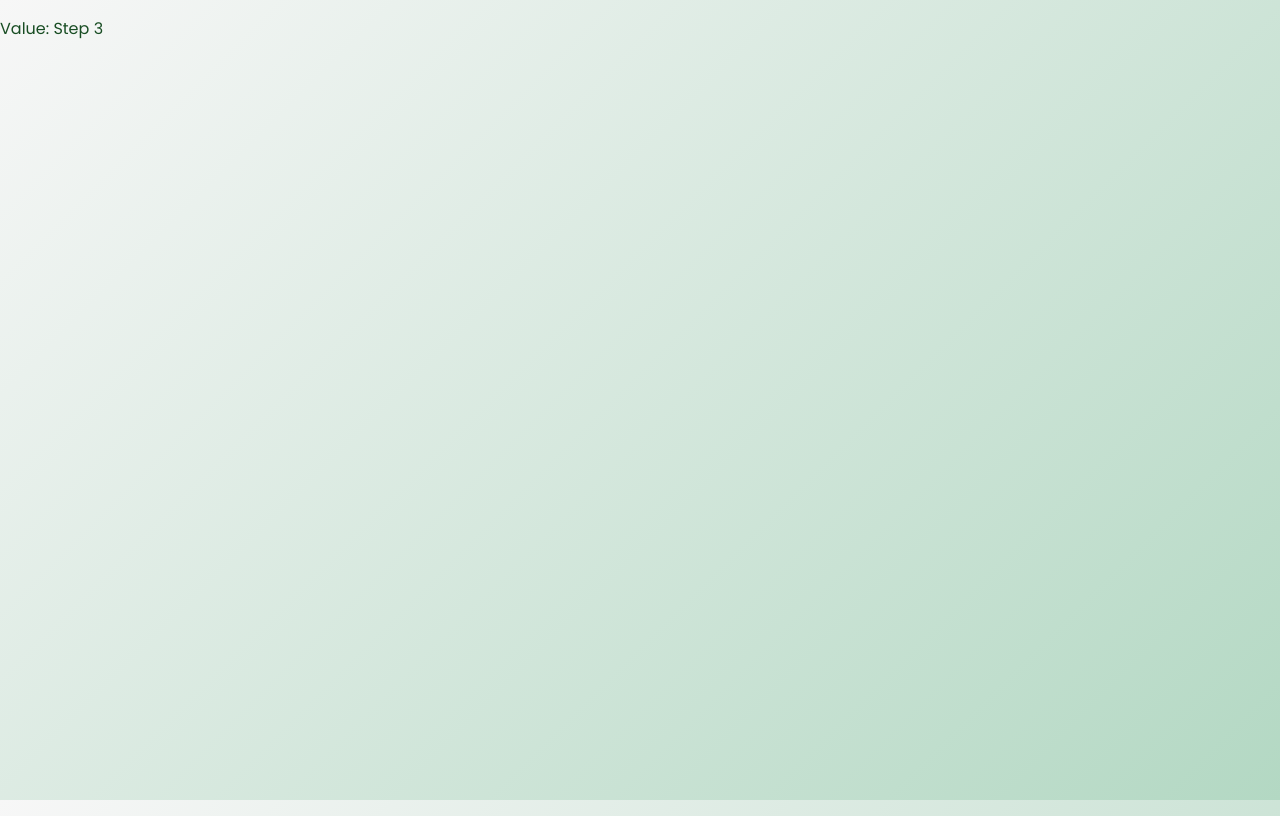
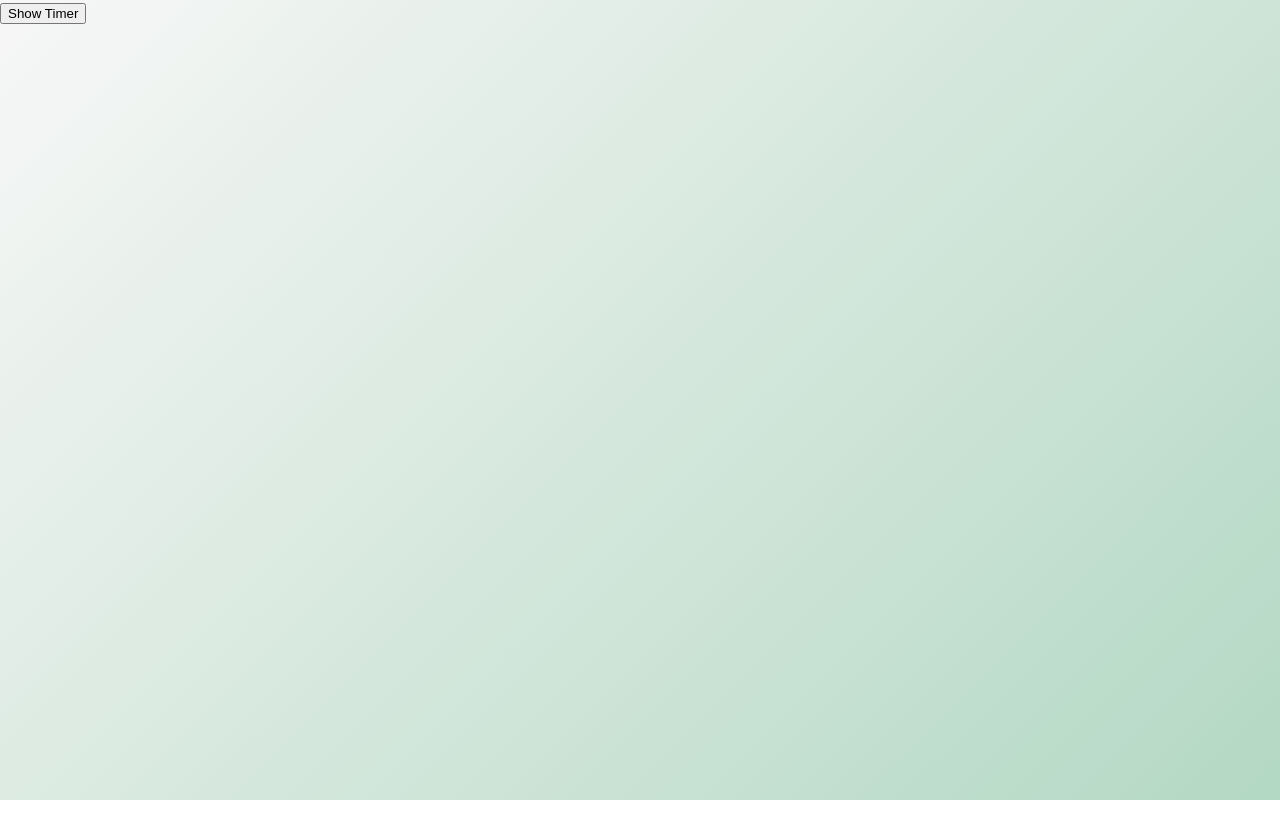
Before and after one commit to chedvak/angular-course-2025, an Angular app: page /students in a window 1280 px wide. Built offline with nearby package versions, Linux system fonts and the light colour scheme.

Commit message:
timer btn text

```diff
--- a/src/app/app.html
+++ b/src/app/app.html
@@ -34,6 +34,6 @@
 
  <!-- <app-users-fetch></app-users-fetch> -->
 
- <!-- <app-timer-container></app-timer-container> -->
+ <app-timer-container></app-timer-container>
 
- <app-observable-component></app-observable-component>
+ <!-- <app-observable-component></app-observable-component> -->
--- a/src/app/lifeCycle/timer-container/timer-container.html
+++ b/src/app/lifeCycle/timer-container/timer-container.html
@@ -1,5 +1,5 @@
   <button (click)="showTimer = !showTimer">
-      Toggle Timer
+      {{ buttonText }}
     </button>
 
     @if (showTimer) {
--- a/src/app/lifeCycle/timer-container/timer-container.ts
+++ b/src/app/lifeCycle/timer-container/timer-container.ts
@@ -9,4 +9,8 @@ import { Timer } from "../timer/timer";
 })
 export class TimerContainer {
   showTimer = false
+
+  get buttonText() {
+    return this.showTimer ? 'Hide Timer' : 'Show Timer'
+  }
 }
```
